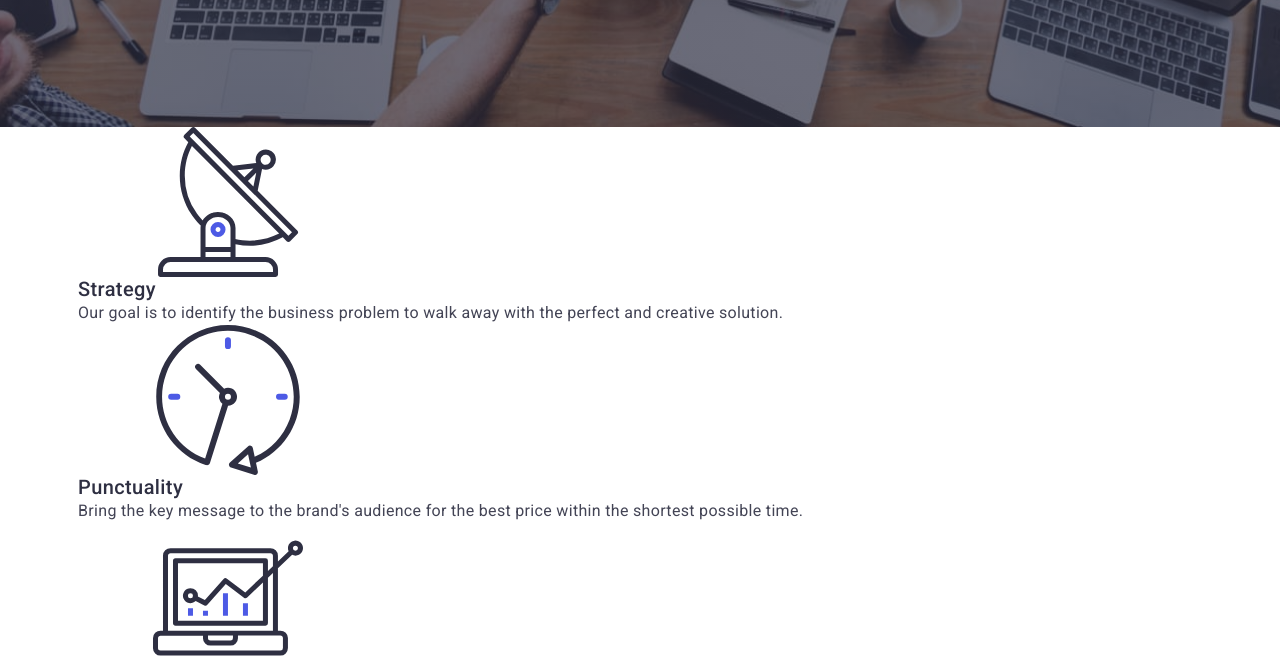
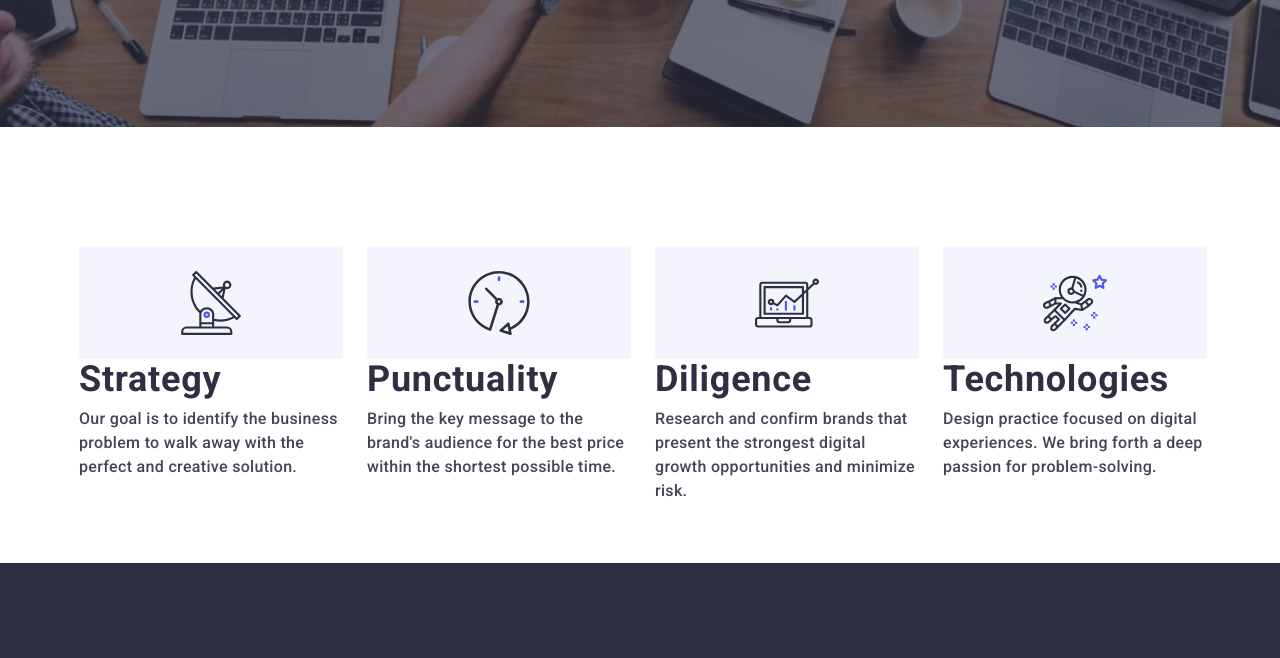
Before and after one commit to Rostyslav-Stetsyk/goit-markup-hw-07, a plain HTML site: page index.html in a window 1280 px wide. Shown: the part 550-1208 px from the top of the page. Drawn offline with nearby package versions, Linux system fonts and the light colour scheme.

Commit message:
Section1

```diff
--- a/css/style.css
+++ b/css/style.css
@@ -71,7 +71,7 @@ img {
     max-width: 1154px;
     margin-left: auto;
     margin-right: auto;
-    padding: 0px 15px;
+    padding: 0px 16px;
 }
 
 .text {
@@ -500,6 +500,34 @@ img {
     }
 }
 
+/** ---------------------- Features ---------------------- */
+
+.featuress {
+    padding-top: 96px;
+    padding-bottom: 96px;
+}
+
+.featuress-list .item {
+    max-width: 396px;
+}
+
+.featuress-list .icon-container {
+    display: none;
+}
+
+.featuress-list .list-title {
+    font-weight: 700;
+    font-size: 36px;
+    line-height: calc(40/36);
+}
+
+.featuress-list .text {
+    margin-top: 8px;
+    font-weight: 500;
+    font-size: 16px;
+    line-height: 1.5;
+}
+
 /** ---------------------- Modal window ---------------------- */
 
 .backdrop {
@@ -851,6 +879,22 @@ img {
     .form-subscribe .form-button-container {
         margin-top: 16px;
     }
+
+    /** ---------------------- Features ---------------------- */
+
+    .featuress .container {
+        width: fit-content;
+        margin-left: auto;
+        margin-right: auto;
+    }
+
+    .featuress-list .item:not(:first-child) {
+        margin-top: 72px;
+    }
+
+    .featuress-list .list-title {
+        text-align: center;
+    }
 }
 
 
@@ -971,6 +1015,22 @@ img {
         }
     }
 
+    /* ---------------------- Features ---------------------- */
+
+    .featuress .container {
+        max-width: 736px;
+    }
+
+    .featuress-list {
+        display: flex;
+        width: 736px;
+        column-gap: 24px;
+    }
+
+    .featuress-list .item {
+        max-width: 356px;
+    }
+
     /* ----------------------- Modal ----------------------- */
 
     .backdrop.js-modal-container .modal {
@@ -1006,6 +1066,13 @@ img {
 
     .block-social-media {
         margin-left: 24px;
+    }
+
+    /** ---------------------- Features ---------------------- */
+
+    .featuress-list {
+        flex-wrap: wrap;
+        row-gap: 72px;
     }
 }
 
@@ -1084,6 +1151,34 @@ img {
     .modal-form>.form-item.checkbox {
         margin-top: 16px;
     }
+
+    /* ---------------------- Features ---------------------- */
+
+    .featuress .container {
+        max-width: 1154px;
+    }
+
+    .featuress {
+        padding-top: 120px;
+        padding-bottom: 60px;
+    }
+
+    .featuress-list {
+        max-width: 1128px;
+    }
+
+    .featuress-list .item {
+        width: 264px;
+    }
+
+    .featuress-list .icon-container {
+        display: block;
+        background-color: var(--light-mode-color);
+        border-radius: 4px;
+        width: 100%;
+        height: 112px;
+        padding: 24px 100px;
+    }
 }
 
 /** ----------------------------- Responsive IMG -----------------------------  */
--- a/css/styleold.css
+++ b/css/styleold.css
@@ -1,41 +1,4 @@
 /** ----------- Main page style (index.html) ----------- */
-
-/** ---------------------- Section1: Featuress ---------------------- */
-
-.featuress {
-    padding-top: 120px;
-    padding-bottom: 60px;
-}
-
-.featuress-list {
-    display: flex;
-    justify-content: space-between;
-}
-
-.featuress-list .item {
-    width: 264px;
-}
-
-.featuress-list .icon-container {
-    background-color: var(--light-mode-color);
-    border-radius: 4px;
-    width: 100%;
-    height: 112px;
-    padding: 24px 100px;
-}
-
-.featuress-list .icon {
-    width: 64px;
-    height: 64px;
-}
-
-.featuress-list .list-title {
-    margin-top: 8px;
-}
-
-.featuress-list .text {
-    margin-top: 8px;
-}
 
 /** ---------------------- Section2: Example ---------------------- */
 
@@ -50,7 +13,6 @@
 
     margin-top: 72px;
 }
-
 
 /** ---------------------- Section3: Team ---------------------- */
 
--- a/index.html
+++ b/index.html
@@ -147,7 +147,7 @@
           <ul class="featuress-list list">
             <li class="item">
               <div class="icon-container">
-                <svg class="icon">
+                <svg class="icon" width="64px" height="64px">
                   <use href="./images/icons.svg#antenna"></use>
                 </svg>
               </div>
@@ -159,7 +159,7 @@
             </li>
             <li class="item">
               <div class="icon-container">
-                <svg class="icon">
+                <svg class="icon" width="64px" height="64px">
                   <use href="./images/icons.svg#clock"></use>
                 </svg>
               </div>
@@ -171,7 +171,7 @@
             </li>
             <li class="item">
               <div class="icon-container">
-                <svg class="icon">
+                <svg class="icon" width="64px" height="64px">
                   <use href="./images/icons.svg#diagram"></use>
                 </svg>
               </div>
@@ -183,7 +183,7 @@
             </li>
             <li class="item">
               <div class="icon-container">
-                <svg class="icon">
+                <svg class="icon" width="64px" height="64px">
                   <use href="./images/icons.svg#astronaut"></use>
                 </svg>
               </div>
```
